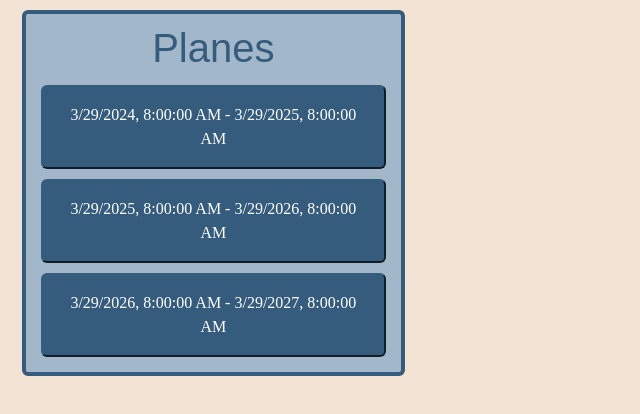
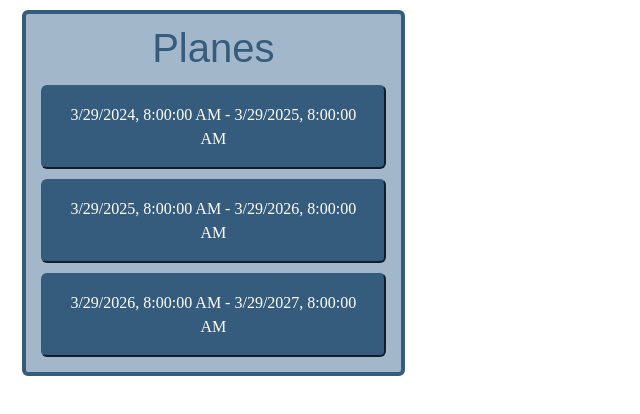
Before and after one commit to SII-Informatica-UMA/ciklum-care-it, an Angular app in the folder frontend/: page / in a window 1280 px wide. Shown: the top 414 px of the page, without its empty margins (0-640 px from the left). Built offline with nearby package versions, Linux system fonts and the light colour scheme.

Commit message:
quitar caja naranja

```diff
--- a/frontend/src/app/app.component.css
+++ b/frontend/src/app/app.component.css
@@ -23,7 +23,7 @@
 
 .row {
     height: 100%;
-    background-color: #F2E3D5;
+
 }
 
 .titulo {
--- a/frontend/src/app/detalle-sesion/detalle-sesion.component.css
+++ b/frontend/src/app/detalle-sesion/detalle-sesion.component.css
@@ -25,7 +25,6 @@ span {
 
 .fondo {
   height: 100%;
-  background-color: #F2E3D5;
 }
 
 .titulo {
--- a/frontend/src/app/sesion/sesion.component.css
+++ b/frontend/src/app/sesion/sesion.component.css
@@ -22,7 +22,7 @@
 
 .row {
   height: 100%;
-  background-color: #F2E3D5;
+
 }
 
 .titulo {
```
